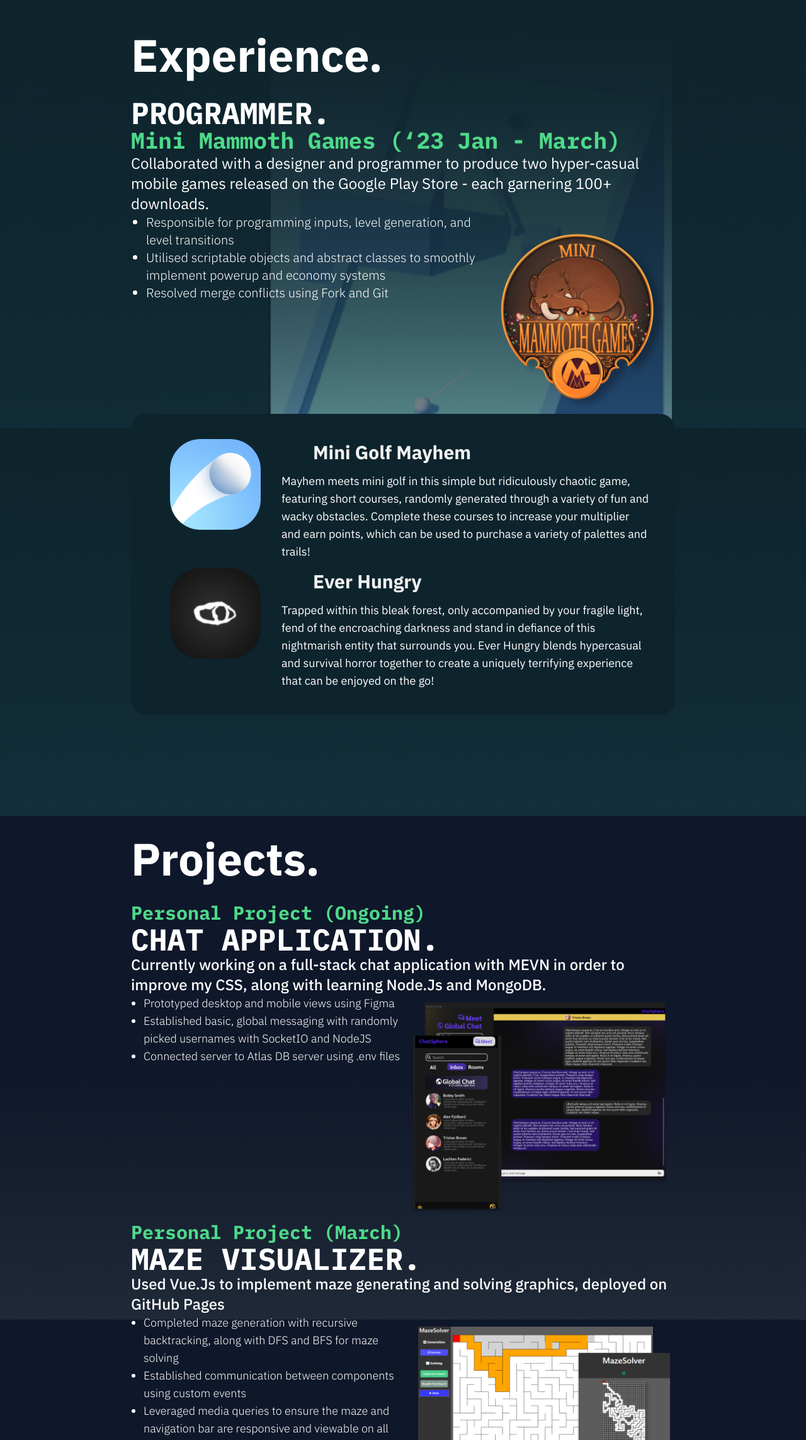
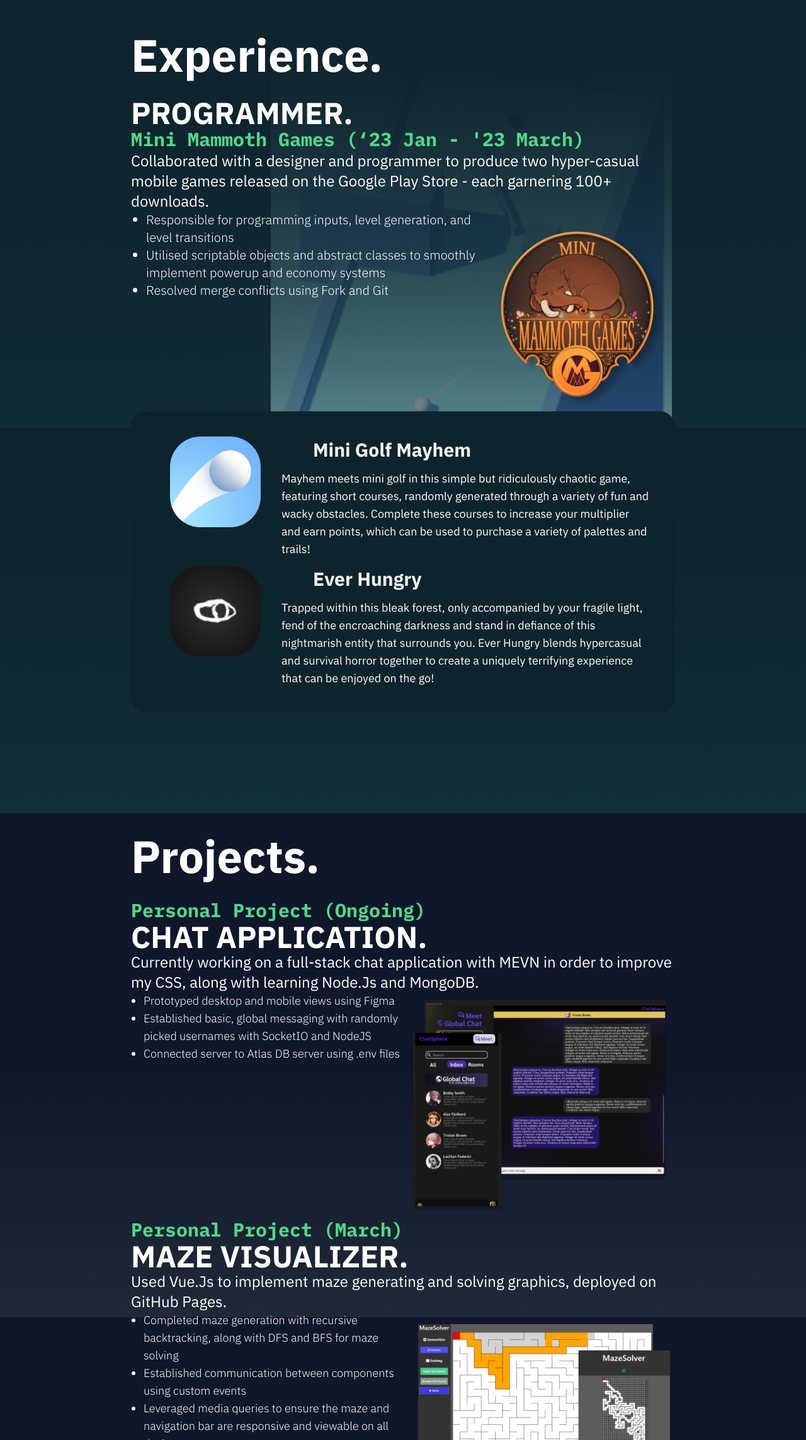
Before and after one commit to WukoSiric/wukosiric.github.io, a Vue app: page / in a window 1280 px wide. Shown: the part 921-3207 px from the top of the page at 63% size. Built offline with nearby package versions, Linux system fonts and the light colour scheme; some icons are missing.

Commit message:
Created title and subtitle components

```diff
--- a/src/components/ExperienceSection.vue
+++ b/src/components/ExperienceSection.vue
@@ -1,8 +1,12 @@
 <script>
+import MainTitle from './text/MainTitle.vue'
+import EyebrowTitle from './text/EyebrowTitle.vue'
 import GooglePlayIcon from 'vue-material-design-icons/GooglePlay.vue'
 
 export default {
   components: {
+    MainTitle,
+    EyebrowTitle,
     GooglePlayIcon
   }
 }
@@ -12,10 +16,8 @@
   <div class="experience grid w-full grid-cols-3 px-5 py-20 pb-40 sm:px-24 md:px-52 2xl:px-80">
     <div class="gameplay absolute left-1/3 h-full w-1/2"></div>
     <h1 class="col-span-3 py-8 text-5xl font-bold md:text-7xl">Experience.</h1>
-    <h2 class="col-span-3 font-mono text-3xl font-bold xl:text-5xl">PROGRAMMER.</h2>
-    <h3 class="text-md col-span-3 font-mono font-bold text-accent xl:text-4xl">
-      Mini Mammoth Games (‘23 Jan - March)
-    </h3>
+    <MainTitle class="col-span-full">PROGRAMMER.</MainTitle>
+    <EyebrowTitle class="col-span-full"> Mini Mammoth Games (‘23 Jan - '23 March) </EyebrowTitle>
     <span class="col-span-3 text-lg md:text-2xl"
       >Collaborated with a designer and programmer to produce two hyper-casual mobile games released
       on the Google Play Store - each garnering 100+ downloads.</span
--- a/src/components/ProjectsSection.vue
+++ b/src/components/ProjectsSection.vue
@@ -1,11 +1,15 @@
 <script>
 import ArrowRightDropCircleOutlineIcon from 'vue-material-design-icons/ArrowRightDropCircleOutline.vue'
 import ArrowDownDropCircleOutlineIcon from 'vue-material-design-icons/ArrowDownDropCircleOutline.vue'
+import MainTitle from './text/MainTitle.vue'
+import EyebrowTitle from './text/EyebrowTitle.vue'
 
 export default {
   components: {
     ArrowRightDropCircleOutlineIcon,
-    ArrowDownDropCircleOutlineIcon
+    ArrowDownDropCircleOutlineIcon,
+    MainTitle,
+    EyebrowTitle
   },
   data() {
     return {
@@ -26,11 +30,9 @@
   >
     <h1 class="col-span-2 py-8 text-5xl font-bold md:text-7xl">Projects.</h1>
     <!-- Chat Application -->
-    <h3 class="text-md col-span-2 font-mono font-bold text-accent xl:text-3xl">
-      Personal Project (Ongoing)
-    </h3>
-    <h2 class="col-span-2 font-mono text-3xl font-bold xl:text-5xl">CHAT APPLICATION.</h2>
-    <span class="col-span-2 text-lg font-medium md:text-2xl"
+    <EyebrowTitle class="col-span-full"> Personal Project (Ongoing) </EyebrowTitle>
+    <MainTitle class="col-span-full"> Chat application. </MainTitle>
+    <span class="col-span-2 text-lg md:text-2xl"
       >Currently working on a full-stack chat application with MEVN in order to improve my CSS,
       along with learning Node.Js and MongoDB.</span
     >
@@ -43,14 +45,12 @@
     </ul>
     <img class="col-span-2 w-full p-3 lg:col-span-1" src="../assets/img/chatapp.png" />
     <!-- Maze Visualizer -->
-    <h3 class="text-md col-span-2 font-mono font-bold text-accent xl:text-3xl">
-      Personal Project (March)
-    </h3>
-    <h2 class="col-span-2 font-mono text-3xl font-bold xl:text-5xl">MAZE VISUALIZER.</h2>
+    <EyebrowTitle class="col-span-full"> Personal Project (March) </EyebrowTitle>
+    <MainTitle class="col-span-full">MAZE VISUALIZER.</MainTitle>
 
-    <span class="col-span-2 text-lg font-medium md:text-2xl"
-      >Used Vue.Js to implement maze generating and solving graphics, deployed on GitHub Pages</span
-    >
+    <span class="col-span-2 text-lg md:text-2xl"
+      >Used Vue.Js to implement maze generating and solving graphics, deployed on GitHub Pages.
+    </span>
     <ul class="col-span-2 list-disc pl-5 text-lg font-light lg:col-span-1">
       <li>
         Completed maze generation with recursive backtracking, along with DFS and BFS for maze
--- /dev/null
+++ b/src/components/text/EyebrowTitle.vue
@@ -0,0 +1,5 @@
+<template>
+  <h3 class="text-md font-mono font-bold capitalize text-accent xl:text-3xl">
+    <slot></slot>
+  </h3>
+</template>
--- /dev/null
+++ b/src/components/text/MainTitle.vue
@@ -0,0 +1,3 @@
+<template>
+  <h2 class="font-sans text-3xl font-bold uppercase xl:text-5xl"><slot></slot></h2>
+</template>
```
